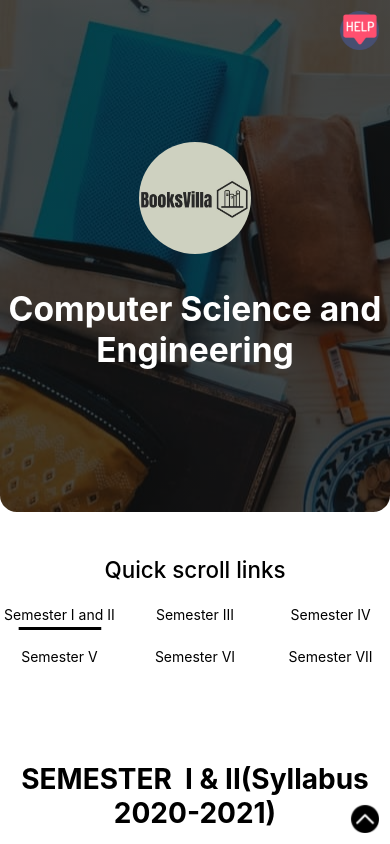
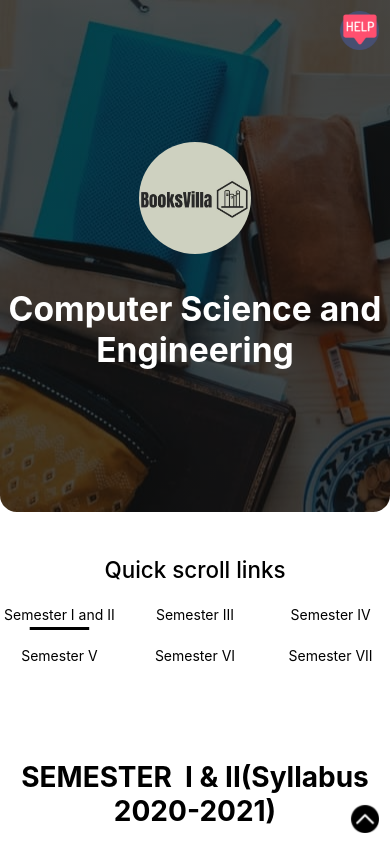
Before and after one commit to mdmusaibali/BooksVilla, a plain HTML site: page index.html in a window 390 px wide. In both pictures the pointer is over the item "Semester I and II". Shown: the top 844 px of the page. Drawn offline with nearby package versions, Linux system fonts and the light colour scheme.

Commit message:
adding hover effect

```diff
--- a/queries.css
+++ b/queries.css
@@ -97,33 +97,8 @@
   li {
     font-size: 2.5rem;
   }
-  li:after {
-    display: block;
-    content: "";
-    padding-bottom: 4px;
-    border-bottom: solid 3px black;
-    transform: scaleX(0);
-    transition: transform 250ms ease-in-out;
-  }
   li:hover:after {
-    transform: scaleX(0.7);
-  }
-  li.fromRight:after {
-    transform-origin: 90% 50%;
-  }
-  li.fromLeft:after {
-    transform-origin: 0% 50%;
-  }
-  .sem-link {
-    padding: 0.1rem;
-    transform: none;
-    background-color: white;
-    color: black;
-  }
-  .sem-link:hover {
-    transform: none;
-    background-color: white;
-    color: black;
+    transform: scaleX(0.5);
   }
   .btn,
   .btnView {
--- a/style.css
+++ b/style.css
@@ -61,14 +61,22 @@ ul {
   margin-bottom: 4rem;
   font-weight: 500;
 }
-.sem-link {
-  transition: all 0.5s;
+li:after {
+  display: block;
+  content: "";
+  padding-bottom: 4px;
+  border-bottom: solid 3px black;
+  transform: scaleX(0);
+  transition: transform 250ms ease-in-out;
 }
-.sem-link:hover {
-  padding: 0.1rem;
-  transform: rotate(7deg) scale(1.2);
-  background-color: black;
-  color: white;
+li:hover:after {
+  transform: scaleX(1);
+}
+li.fromRight:after {
+  transform-origin: 90% 50%;
+}
+li.fromLeft:after {
+  transform-origin: 0% 50%;
 }
 .help-form {
   position: absolute;
```
